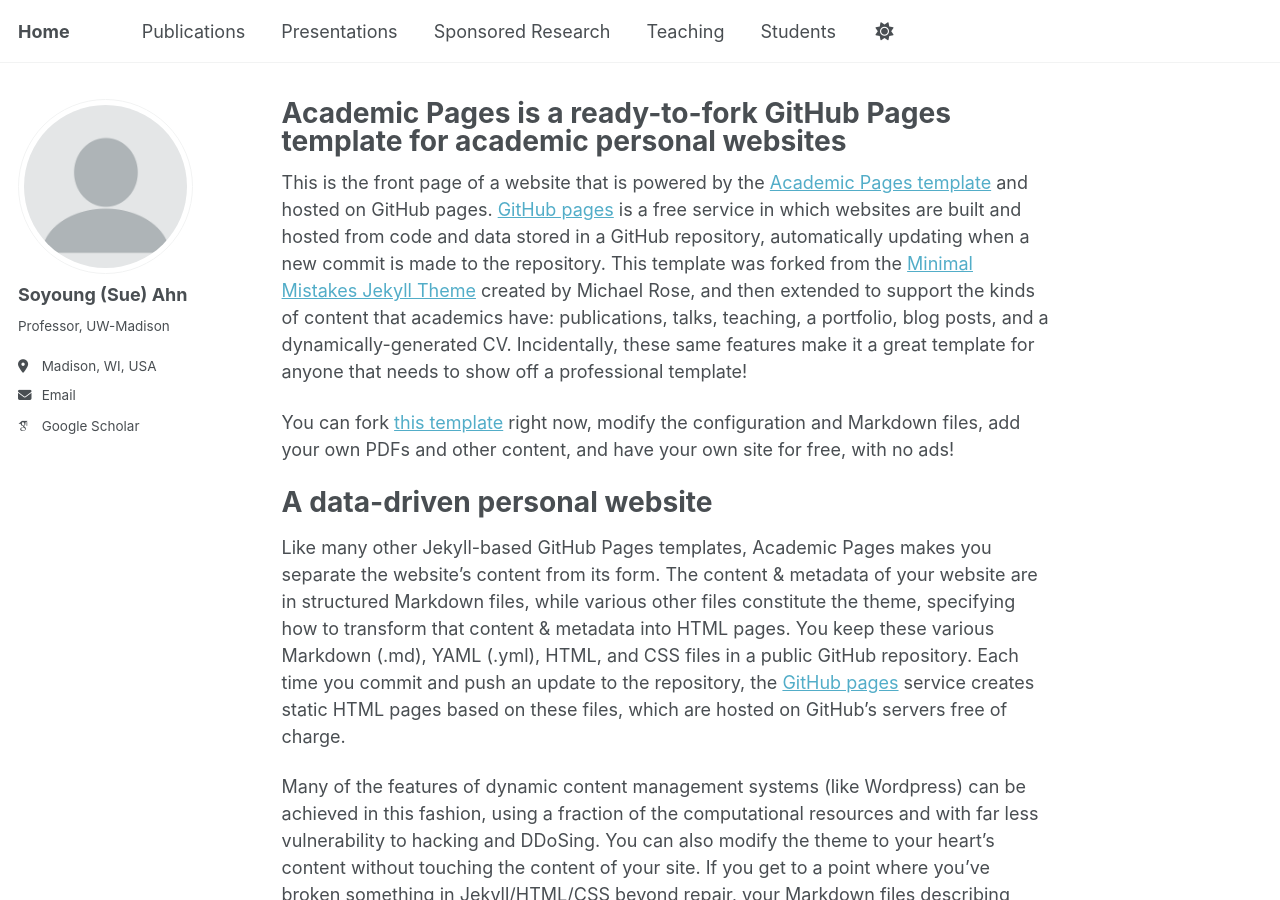
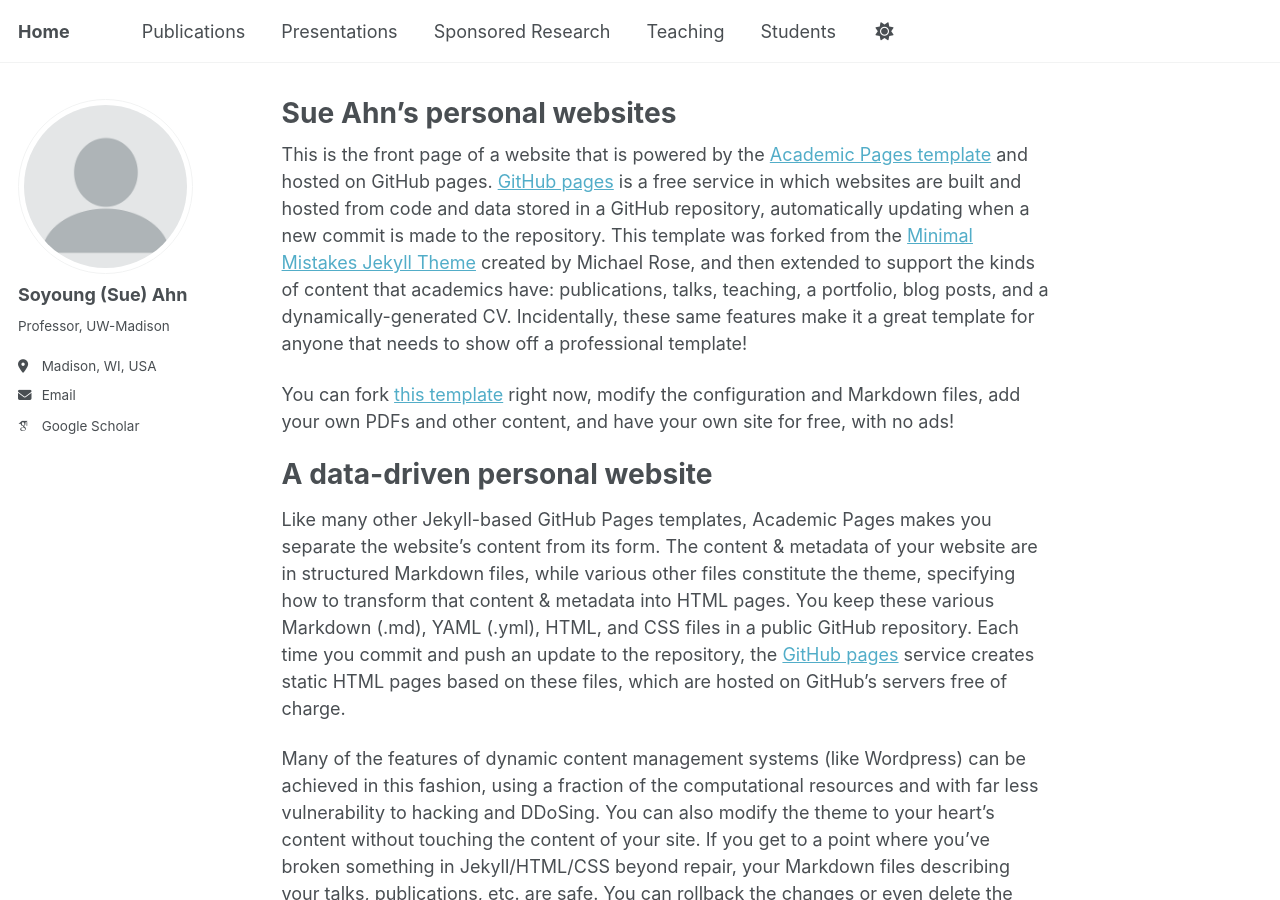
Before and after one commit to irene-42/irene-42.github.io, a Jekyll site: the page built from _pages/about.md, in a window 1280 px wide and 900 px high. Built offline with Jekyll 4.4.1, drawn with Linux system fonts in a browser that asks for light colours; some web fonts are replaced; a script that is not in the unit is left out.

Commit message:
Update about.md

```diff
--- a/_pages/about.md
+++ b/_pages/about.md
@@ -1,6 +1,6 @@
 ---
 permalink: /
-title: "Academic Pages is a ready-to-fork GitHub Pages template for academic personal websites"
+title: "Sue Ahn's personal websites"
 author_profile: true
 redirect_from:
   - /about/
```
